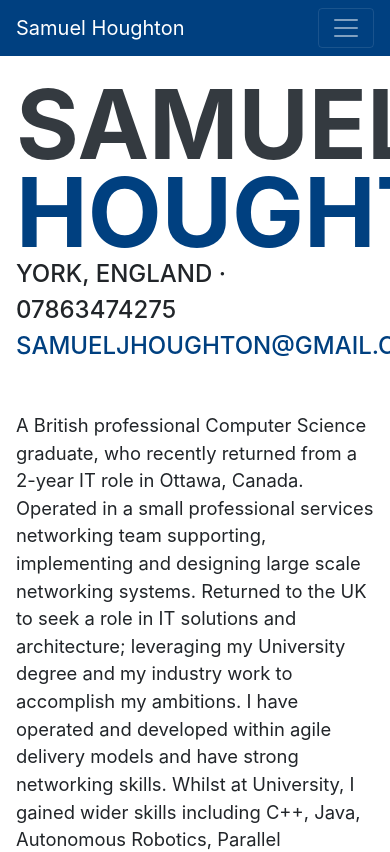
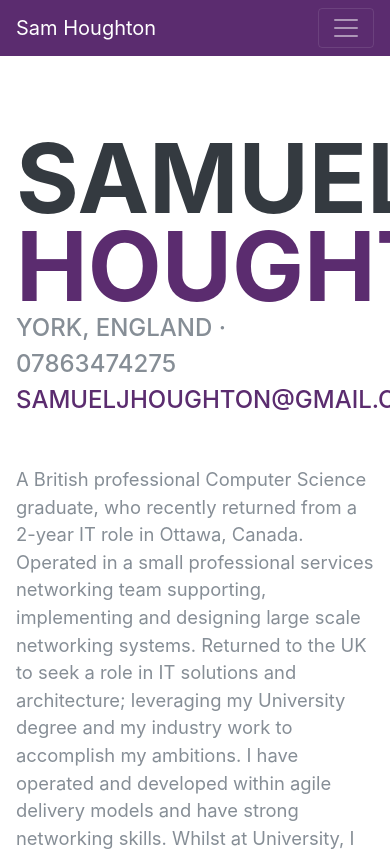
Before and after one commit to SamHoughton/SamHoughton.github.io, a plain HTML site: page index.html in a window 390 px wide. Shown: the top 852 px of the page. Drawn offline with nearby package versions, Linux system fonts and the light colour scheme; a web font is replaced by a local one.

Commit message:
MAjor Chnages

```diff
--- a/css/resume.min.css
+++ b/css/resume.css
@@ -1,4 +1,4 @@
-*/body {
+body {
     font-family: Muli, -apple-system, BlinkMacSystemFont, 'Segoe UI', Roboto, 'Helvetica Neue', Arial, sans-serif, 'Apple Color Emoji', 'Segoe UI Emoji', 'Segoe UI Symbol', 'Noto Color Emoji';
     padding-top: 54px;
     color: #868e96
@@ -66,7 +66,7 @@ p.lead {
 }
 
 .social-icons a:hover {
-    background-color: #004080
+    background-color: #5b2c6f
 }
 
 .dev-icons {
@@ -74,7 +74,7 @@ p.lead {
 }
 
 .dev-icons .list-inline-item i:hover {
-    color: #004080
+    color: #5b2c6f
 }
 
 #sideNav .navbar-nav .nav-item .nav-link {
@@ -177,15 +177,15 @@ section.resume-section .resume-item .resume-date {
 }
 
 .bg-primary {
-    background-color: #004080 !important
+    background-color: #5b2c6f  !important
 }
 
 .text-primary {
-    color: #004080 !important
+    color: #5b2c6f  !important
 }
 
 a {
-    color: #004080
+    color: #5b2c6f
 }
 
 a:active,
--- a/index.html
+++ b/index.html
@@ -17,7 +17,7 @@
     <link href="https://fonts.googleapis.com/css?family=Muli:400,400i,800,800i" rel="stylesheet">
     <link href="vendor/fontawesome-free/css/all.min.css" rel="stylesheet">
 
-    <link href="css/resume.min.css" rel="stylesheet">
+    <link href="css/resume.css" rel="stylesheet">
 
 </head>
 
@@ -25,7 +25,7 @@
 
     <nav class="navbar navbar-expand-lg navbar-dark bg-primary fixed-top" id="sideNav">
         <a class="navbar-brand js-scroll-trigger" href="#page-top">
-            <span class="d-block d-lg-none">Samuel Houghton</span>
+            <span class="d-block d-lg-none">Sam Houghton</span>
             <span class="d-none d-lg-block">
                 <img class="img-fluid img-profile rounded-circle mx-auto mb-2" src="img/me.jpg" alt="">
             </span>
```
